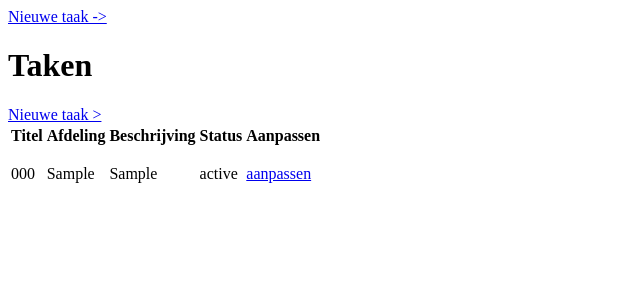
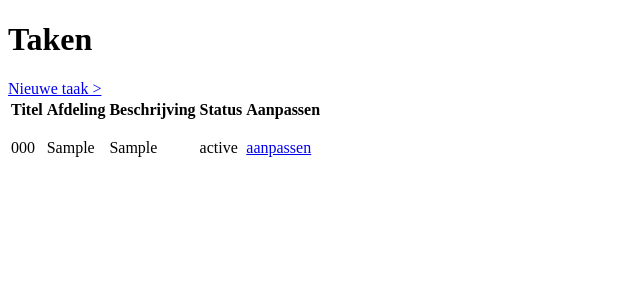
Before and after one commit to Bowieman12/B3-takenlijst, a PHP site: page /task/index.php in a window 1280 px wide. Shown: the top 300 px of the page, without its empty margins (0-640 px from the left). Run offline with PHP 8.4, Linux system fonts and the light colour scheme; tables that the repository leaves empty hold one stand-in row (values such as "Sample post"); data that the repository does not hold is empty; a stand-in replaces the project's code that opens the database connection.

Commit message:
Nieuwe taak verwijdert in index
In de index stonden 2 Nieuwe taak knoppen, een is verwijdert.

```diff
--- a/task/index.php
+++ b/task/index.php
@@ -6,7 +6,6 @@
 </head>
 
 <body>
-    <a href="create.php">Nieuwe taak -></a>
     <div class="kanban">
     <h1>Taken</h1>
         <a href="create.php">Nieuwe taak &gt;</a>
```
